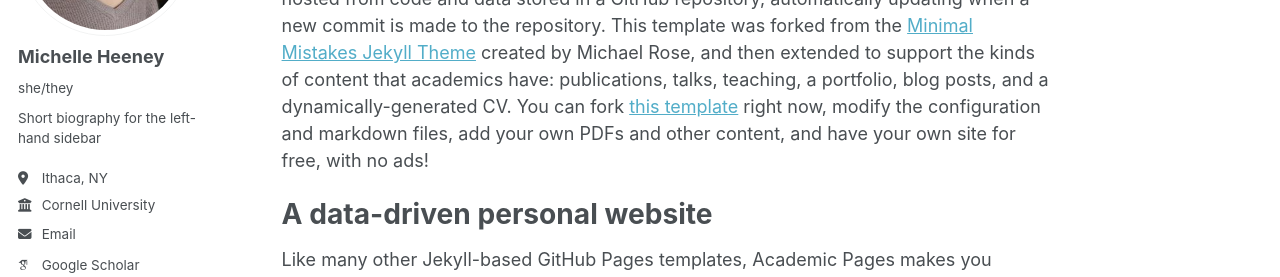
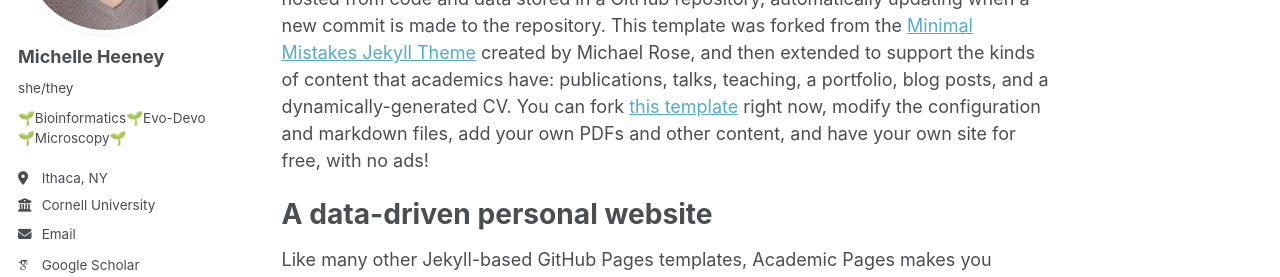
Before and after one commit to mheeney/mheeney.github.io, a Jekyll site: the page built from _pages/about.md, in a window 1280 px wide. Shown: the part 238-515 px from the top of the page. Built offline with Jekyll 4.4.1, drawn with Linux system fonts in a browser that asks for light colours; some web fonts are replaced.

Commit message:
Update _config.yml

```diff
--- a/_config.yml
+++ b/_config.yml
@@ -25,7 +25,7 @@ author:
   avatar           : "profile.png"
   name             : "Michelle Heeney"
   pronouns         : "she/they"
-  bio              : "Short biography for the left-hand sidebar"
+  bio              : "🌱Bioinformatics🌱Evo-Devo🌱Microscopy🌱"
   location         : "Ithaca, NY"
   employer         : "Cornell University"
   uri              : # URL
```
